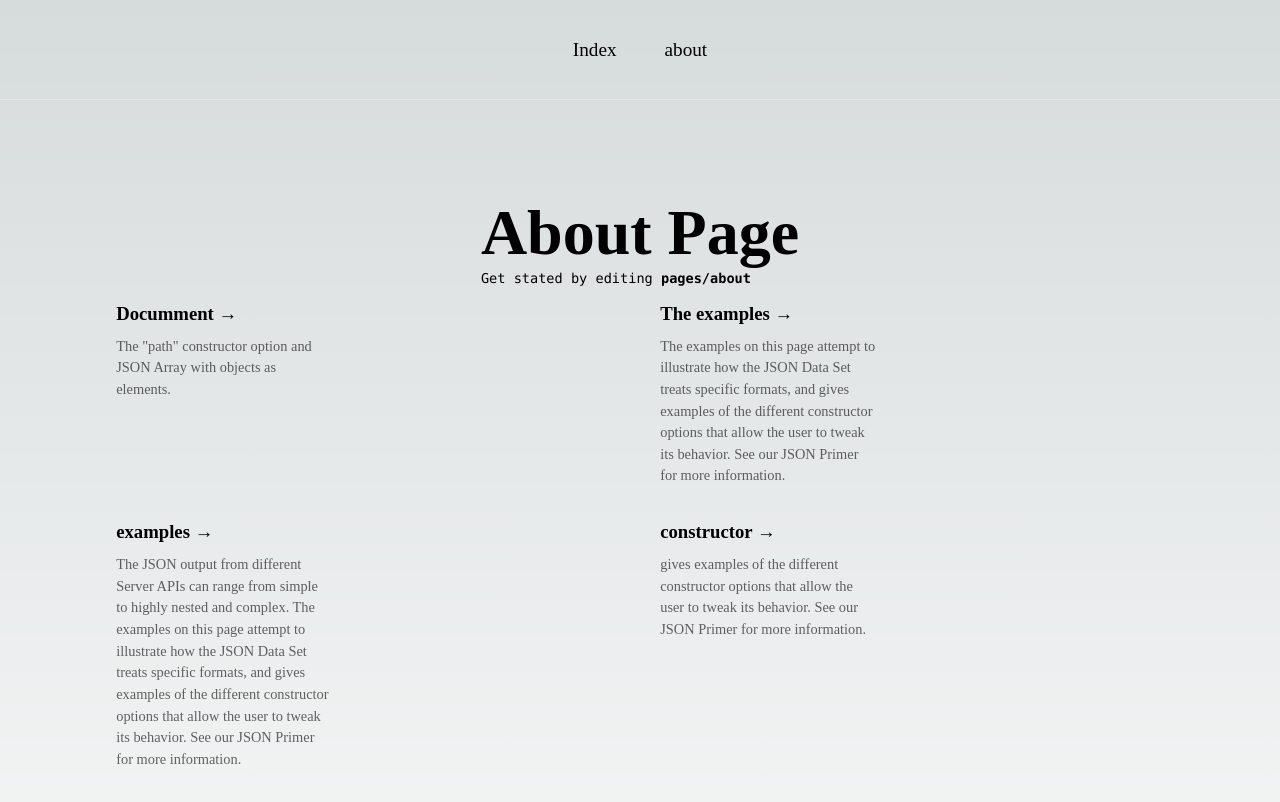
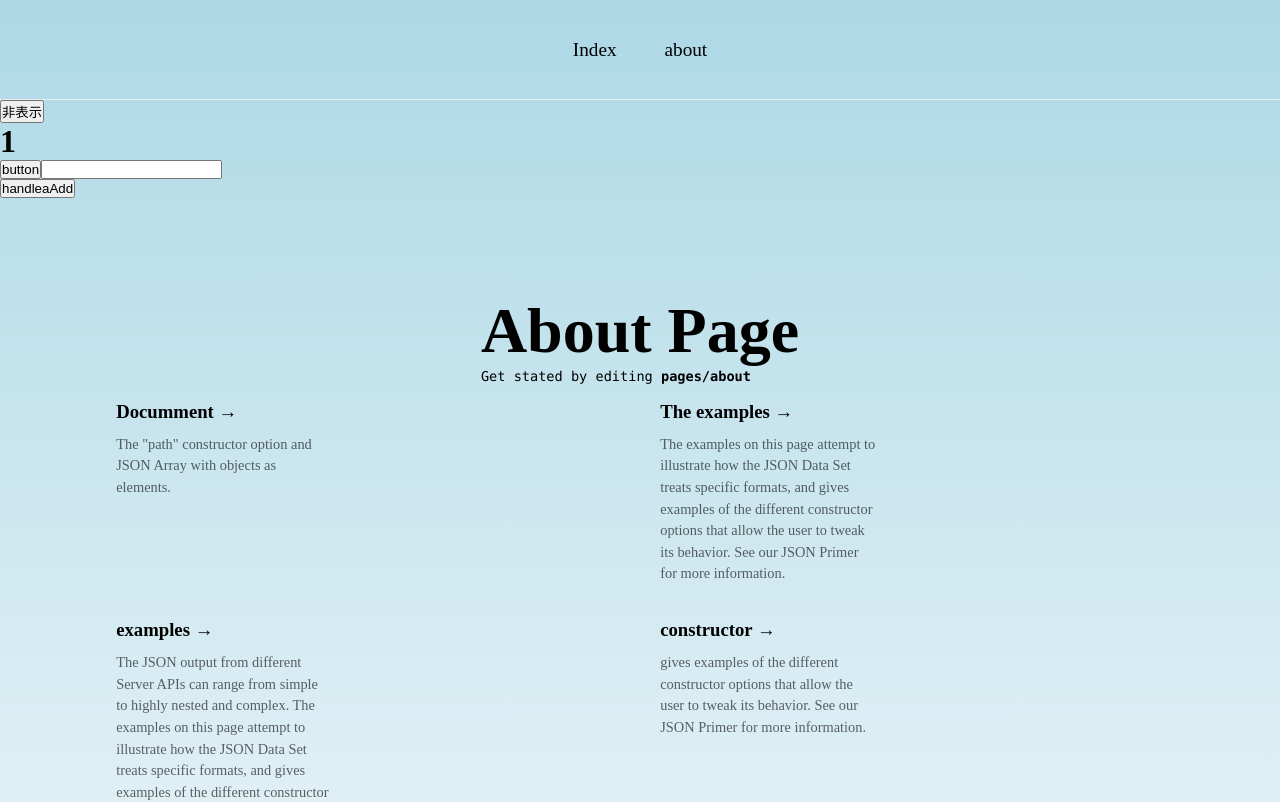
Before and after one commit to sickboy0001/sima-react-test, a Next.js app: page /about in a window 1280 px wide. Shown: the top 802 px of the page. Built offline with nearby package versions, Linux system fonts and the light colour scheme.

Commit message:
Hooksつかって、Indexシンプルに、Aboutにも機能追加

```diff
--- /dev/null
+++ b/src/hooks/useBgLigthBlue.tsx
@@ -0,0 +1,10 @@
+import { useEffect } from "react";
+
+export const useBgLigthBlue =()=>{
+    useEffect(()=> {
+      document.body.style.backgroundColor = "lightblue";
+      return()=>{
+        document.body.style.backgroundColor = "";
+      }},[])
+
+  }
--- /dev/null
+++ b/src/hooks/useCounter.tsx
@@ -0,0 +1,20 @@
+import { useCallback, useState } from "react";
+
+export const useCounter =()=>{
+    const [count,setCount]  =useState(1)//状態？
+    const [isShow,setIsShow] = useState(true)
+
+    const handleDisplay = () => {
+      setIsShow(prevIsShow=> ! prevIsShow)
+    };
+
+    const handleClick = useCallback(
+      (e:any)=>  {
+        if(count<100){
+          setCount((prevCount)=>prevCount*2)
+        }
+      },[count]//意識する必要ない。レスポンスのために最適化する設定ぽい？
+    );
+
+    return {count,isShow,handleClick,handleDisplay};
+  };
--- /dev/null
+++ b/src/hooks/useInputArray.tsx
@@ -0,0 +1,36 @@
+import { useCallback, useState } from "react"
+
+export const useInputArray = () =>{
+  const [text,setText] = useState("")
+  const [array,setArray] = useState([])
+
+  const handleAdd = useCallback(
+    ()=>{
+        setArray(
+          (prevArray:any)=>
+            {
+              if(prevArray.some((item: string) => item === text))
+              {
+                alert("同じ要素があります。")
+                return prevArray;
+              }
+              const newArray = [...prevArray,text]
+              return newArray;
+          }
+          )
+    },[text])
+
+
+  const handleChange=useCallback((e:any)=>{
+    if(e.target.value.length>10){
+      alert("10文字以内にしてください")
+      return
+    }
+    setText(e.target.value.trim());
+  },[])
+
+
+
+  return {text,array,handleAdd,handleChange}
+
+}
--- a/src/pages/about.tsx
+++ b/src/pages/about.tsx
@@ -4,17 +4,48 @@ import { Inter } from 'next/font/google'
 import { Main } from 'src/components/Main'
 import { Footer } from 'src/components/Footer'
 import { Header } from 'src/components/Header'
-import { useEffect } from 'react'
+import { useCounter } from 'src/hooks/useCounter'
+import { useInputArray } from 'src/hooks/useInputArray'
+import { useBgLigthBlue } from 'src/hooks/useBgLigthBlue'
 
 const inter = Inter({ subsets: ['latin'] })
 
-export default function Home() {
+export default function About() {
+
+  const {count,isShow,handleClick,handleDisplay} =useCounter();
+  const {text,array,handleAdd,handleChange} =useInputArray();
+  useBgLigthBlue();
+
   return (
     <>
       <Head>
         <title>About</title>
     </Head>
       <Header/>
+
+      <div>
+          <button onClick={handleDisplay}>
+          {!isShow ? "表示":"非表示"}
+          </button>
+      </div>
+      {isShow ? <h1>{count}</h1>:null}
+      <button onClick={handleClick}>button</button>
+      <input type="text" value={text}
+        onChange={handleChange}
+        />
+        <div>
+          <button onClick={handleAdd}>
+            handleaAdd
+          </button>
+        </div>
+        <ul>
+          {array.map(item => {
+            return(
+              <li key={item}>{item}</li>
+            )
+          })}
+        </ul>
+
       <Main page="about"/>
       <Footer/>
     </>
```
Also changed, not shown: src/pages/index.tsx (+12 -49 lines).
